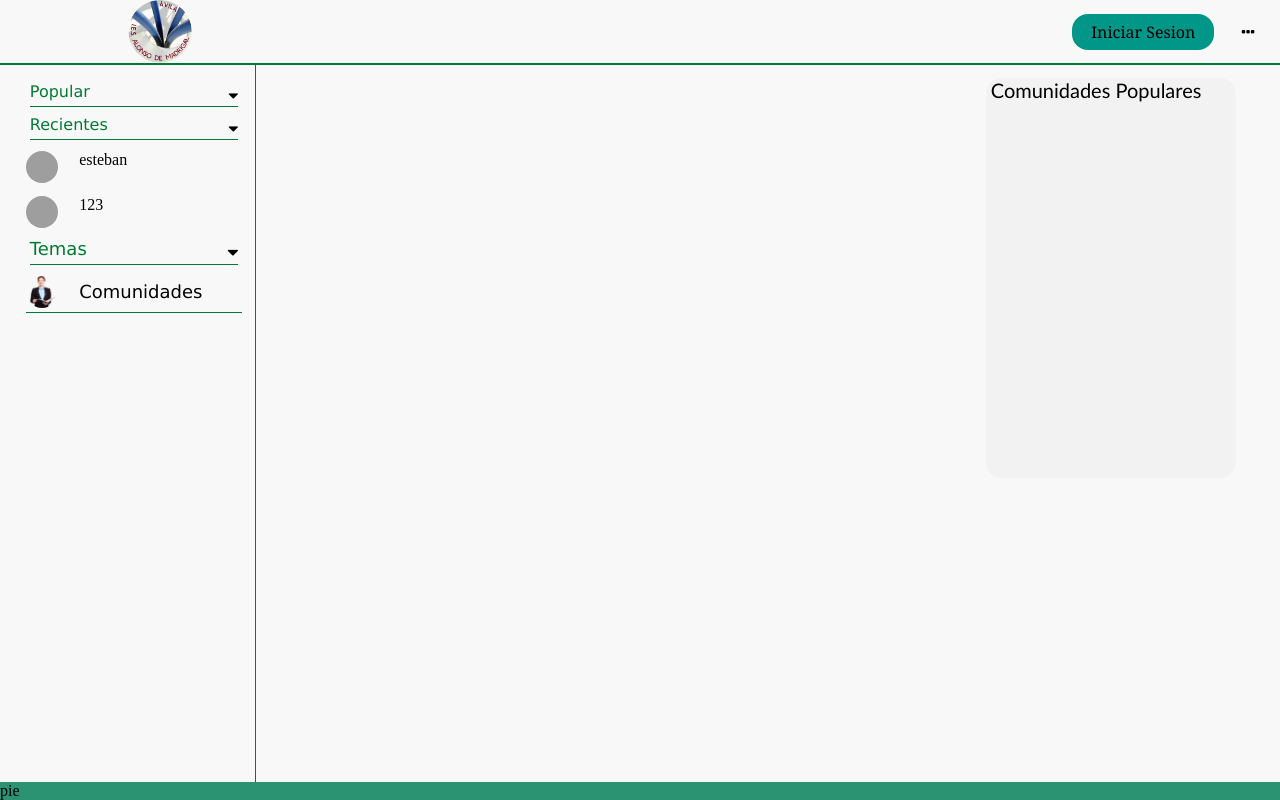
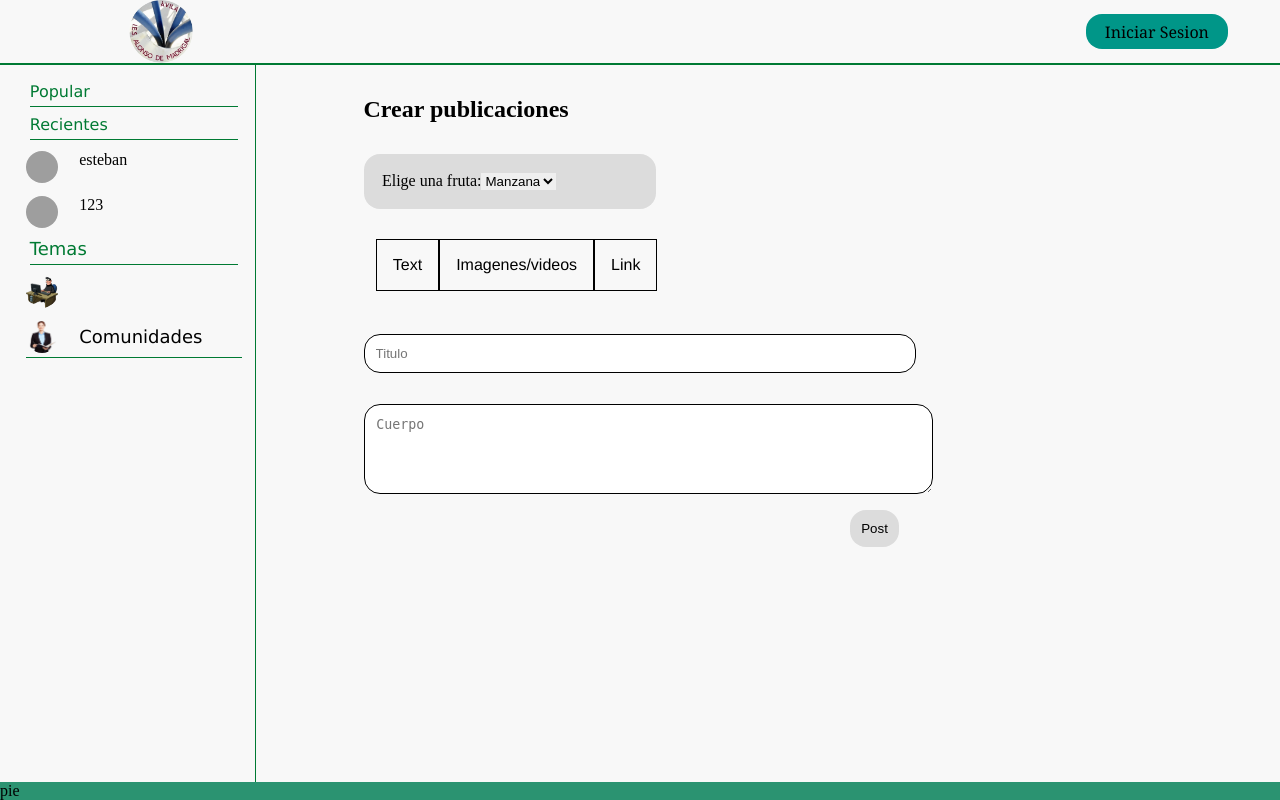
Before and after one commit to estebanGamboa-12/TFG, a PHP site: page / in a window 1280 px wide. Run offline with PHP 8.4, Linux system fonts and the light colour scheme; data that the repository does not hold is empty; grey boxes are pictures that could not be loaded.

Commit message:
creacion de los estilos crear post

```diff
--- a/app/vistas/main.php
+++ b/app/vistas/main.php
@@ -24,7 +24,7 @@
                 </div>
             </div>
         </header>
-        <aside class="contenido-aside">
+        <aside class="contenido-aside first-aside">
             <div class="aside1">
                 <div class="popular">Popular <i class="fa fa-sort-down"></i></div>
                 <div class="recientes">Recientes <i class="fa fa-sort-down"></i></div>
@@ -97,7 +97,7 @@
                 <?php } ?>
             </div>
         </section>
-        <aside>
+        <aside class="second-aside">
             <div class="aside2">
                 <div class="comunidades-aside">Comunidades Populares</div>
                 <?php foreach($datos['comunidades'] as $indice=>$contenido) {?>
--- /dev/null
+++ b/index.html
@@ -0,0 +1,86 @@
+<!DOCTYPE html>
+<html lang="en">
+
+<head>
+    <meta charset="UTF-8">
+    <meta name="viewport" content="width=device-width, initial-scale=1.0">
+    <link rel="stylesheet" href="public/css/estilos.css">
+    <script src="https://cdn.jsdelivr.net/npm/marked/marked.min.js"></script>
+
+    <title>Crear post</title>
+</head>
+
+<body>
+    <div class="grid">
+        <header>
+            <div class="header">
+                <div class="logo">
+                    <div class="bars">☰</div>
+                    <img src="public/img/logo1.jpg" alt="" class="logo-header">
+                </div>
+                <div class="tresPuntos">
+                    <div class="iniciarSesion">Iniciar Sesion</div>
+                    <i class="fa fa-ellipsis-h"></i>
+                </div>
+            </div>
+        </header>
+        <aside class="first-aside">
+            <div class="aside1">
+                <div class="popular">Popular <i class="fa fa-sort-down"></i></div>
+                <div class="recientes">Recientes <i class="fa fa-sort-down"></i></div>
+                <div class="logo-texto">
+                    <img src="public/img/administrador2.png" alt="foto">
+                    <div id="textoAside1">esteban</div>
+                </div>
+                <div class="logo-texto">
+                    <img src="public/img/administrador4.png" alt="foto">
+                    <div id="textoAside1">123</div>
+                </div>
+                <div class="temas">Temas <i class="fa fa-sort-down"></i></div>
+                <div class="logo-texto">
+                    <img src="public/img/administrador.png" alt="foto">
+                    <div id="textoAside1"></div>
+                </div>
+
+                <div class="logo-texto comunidades">
+                    <img src="public/img/administrador3.png" alt="foto">
+                    <div id="textoAside1">Comunidades</div>
+                </div>
+            </div>
+        </aside>
+        <section>
+            <div class="section">
+                <div class="CrearPublicaciones-titulo">
+                    <h2>Crear publicaciones</h2>
+                </div>
+                <div class="Crearpublicaciones-select">
+                    <label for="comunidad-crearPublicaciones">Elige una fruta:</label>
+                    <select id="select-comunidad" name="comunidad-crearPublicaciones">
+                        <option value="manzana">Manzana</option>
+                    </select>
+                </div>
+                <div class="CrearPublicaciones-opciones">
+                    <div>Text</div>
+                    <div>Imagenes/videos</div>
+                    <div>Link</div>
+                </div>
+                <div class="CrearPublicaciones-titulo">
+                    <input type="text" placeholder="Titulo" class="titulo-formulario">
+                </div>
+                <div class="CrearPublicaciones-contenido">
+                    <textarea id="editor" placeholder="Cuerpo"></textarea>
+                </div>
+                <div class="CrearPublicaciones-botonPost">
+                    <button>Post</button>
+                </div>
+
+            </div>
+        </section>
+        <footer>
+            pie
+        </footer>
+    </div>
+
+</body>
+
+</html>
--- a/public/css/estilos.css
+++ b/public/css/estilos.css
@@ -3,7 +3,81 @@
     margin: 0;
     border: 0;
     color: rgb(0, 0, 0);
+
 }
+
+/* crearPublicaciones */
+.CrearPublicaciones-titulo {
+    display: flex;
+    justify-content: flex-start;
+    margin: 5%;
+
+}
+
+.Crearpublicaciones-select {
+    border-radius: 1rem;
+    width: 16rem;
+    padding: 3%;
+    display: flex;
+    justify-content: flex-start;
+    align-items: center;
+    margin-left: 5%;
+    background-color: gainsboro;
+}
+
+.CrearPublicaciones-opciones {
+    display: flex;
+    justify-content: flex-start;
+    padding: 2%;
+    margin: 3% 0% 0% 5%;
+}
+
+.CrearPublicaciones-opciones div {
+    border: 1px solid black;
+    padding: 1rem;
+    font-family: 'Franklin Gothic Medium', 'Arial Narrow', Arial, sans-serif;
+}
+
+.CrearPublicaciones-titulo {
+    margin-left: 5%;
+}
+
+.CrearPublicaciones-titulo input {
+    width: 34rem;
+    border-radius: 1rem;
+    border: 1px solid black;
+    color: black;
+    padding: 2%;
+}
+
+.CrearPublicaciones-contenido {
+    margin-left: 5%;
+
+}
+.CrearPublicaciones-contenido textarea{
+    border-radius: 1rem;
+    border: 1px solid black;
+    width: 34rem;
+    padding: 2%;
+    height: 4rem;
+}
+
+.CrearPublicaciones-botonPost {
+    margin-top: 2%;
+    display: flex;
+    justify-content: flex-end;
+    margin-right: 3rem;
+}
+.CrearPublicaciones-botonPost button{
+    background-color: gainsboro;
+    border-radius: 1rem;
+    padding: 2%;
+    display: flex;
+    align-items: center;
+    justify-content: center;
+}
+
+
 
 html {
     background-color: #eaeaea50;
@@ -25,28 +99,27 @@ header {
     /* esté por encima del contenido */
 }
 
-aside:first-of-type {
+/* aside de crear Post */
+.first-aside {
     grid-column: 1;
     grid-row: 2/4;
     position: relative;
-    overflow-y: auto;
-    /* Scroll vertical si es necesario */
+    overflow-y: hidden;
     overflow-x: hidden;
-    /* Oculta el scroll horizontal */
     border-right: 1px solid #007A33;
 }
+
 
 section {
     grid-column: 2/3;
     grid-row: 2;
-    /* Se coloca directamente en la fila 2 */
     margin: 0 10%;
     /* Margen ajustado */
     overflow-y: auto;
     /* Permite scroll vertical si es necesario */
 }
 
-aside:last-of-type {
+.second-aside {
     grid-column: 3;
     grid-row: 2/4;
     position: relative;
@@ -493,7 +566,7 @@ footer {
 }
 
 @media (min-width: 1061px) {
-    aside:first-of-type {
+    .first-aside {
         display: flex !important;
         /* Muestra el aside en pantallas más grandes */
     }
@@ -512,7 +585,7 @@ footer {
         width: 15rem;
     }
 
-    aside:first-of-type {
+    .first-aside {
         display: none;
         background-color: white;
         width: 15rem;
@@ -551,12 +624,12 @@ footer {
         width: 15rem;
     }
 
-    aside:first-of-type {
+    .first-aside {
         background-color: white;
         width: 15rem;
     }
 
-    aside:last-of-type {
+    .second-aside {
         display: none;
     }
 
--- a/public/js/script.js
+++ b/public/js/script.js
@@ -1,9 +1,19 @@
 window.onload=function(){
-    document.querySelector(".iniciarSesion").addEventListener("click",abrirVentanaSesion);
-    document.querySelector(".cerrar").addEventListener("click",cerrarVentanaSesion);
+    //document.querySelector(".iniciarSesion").addEventListener("click",abrirVentanaSesion);
+    //document.querySelector(".cerrar").addEventListener("click",cerrarVentanaSesion);
     document.querySelector(".bars").addEventListener("click",mostrarAside);
     document.addEventListener("click",cerrarAsideFuera);
     document.querySelector(".popular").addEventListener("click", mostrarPostAleatorios);
+    document.getElementById("editor").addEventListener("input", marked);
+        const markdownText = this.value;
+        const htmlText = marked(markdownText); // Usa la librería marked.js
+        document.getElementById("preview").innerHTML = htmlText;
+
+}
+function marked(){
+    const markdownText = this.value;
+    const htmlText = marked(markdownText); // Usa la librería marked.js
+    document.getElementById("preview").innerHTML = htmlText;
 }
 
 function abrirVentanaSesion(){
```
Also changed, not shown: index1.php (renamed from index.php).
